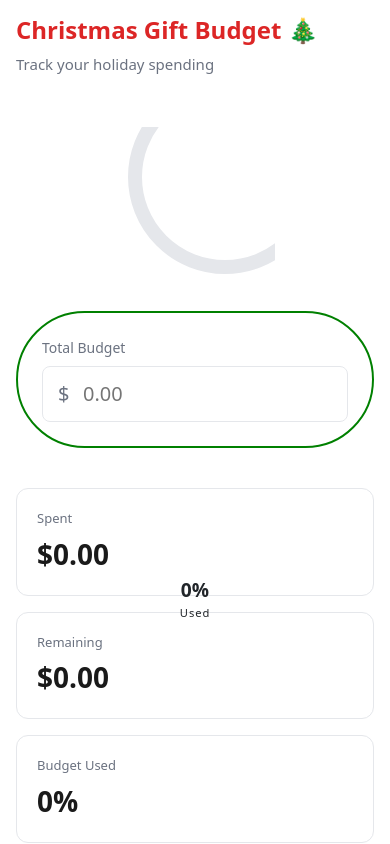
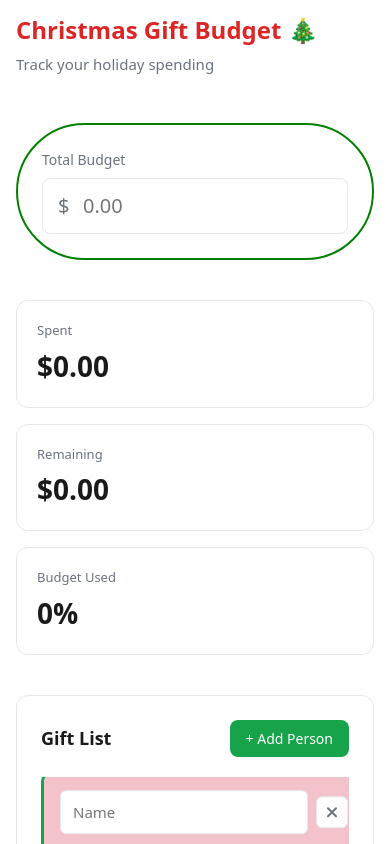
Before and after one commit to gefferyaddai/christ-budget-app, a React (Vite) app: page / in a window 390 px wide. Shown: the top 844 px of the page. Built offline with nearby package versions, Linux system fonts and the light colour scheme.

Commit message:
removed the ring on mobile

```diff
--- a/src/App.css
+++ b/src/App.css
@@ -1,3 +1,4 @@
+/* App.css */
 /* App.css */
 
 * {
@@ -281,21 +282,17 @@ body {
 
 /* Budget ring desktop default */
 .budget-ring-container {
-    order: 2;
-    position: static;
-    margin: 12px auto; /* more breathing room */
-    display: flex;
-    justify-content: center;
-    align-items: center;
-    overflow: visible; /* ensure SVG isn't clipped */
+    position: absolute;
+    top: 32px;
+    right: 40px;
+    z-index: 2;
 }
 
 .budget-ring {
-    width: 160px;
-    height: 160px;
-    overflow: visible; /* ensure inner SVG is fully visible */
+    position: relative;
+    width: 220px;
+    height: 220px;
 }
-
 
 .budget-ring svg {
     transform: rotate(-90deg);
@@ -340,7 +337,7 @@ body {
     }
 }
 
-/* ✅ Mobile layout fix */
+
 @media (max-width: 768px) {
     .app {
         padding: 16px;
@@ -358,16 +355,18 @@ body {
     }
 
     .budget-ring-container {
-        order: 2; /* 👈 moved BEFORE budget card */
+        order: 2;
         position: static;
-        margin: 4px 0 8px;
+        margin: 12px auto;
         display: flex;
         justify-content: center;
         align-items: center;
+        min-height: 140px;
+        overflow: visible;
     }
 
     .budget-card {
-        order: 3; /* 👈 moved AFTER ring */
+        order: 3;
         width: 100%;
     }
 
@@ -381,26 +380,31 @@ body {
     }
 
     .budget-ring {
-        width: 160px;
-        height: 160px;
+        width: 120px;
+        height: 120px;
+        overflow: visible;
     }
 
     .budget-ring svg {
-        width: 160px;
-        height: 160px;
+        width: 120px;
+        height: 120px;
     }
 
     .budget-ring-percent {
-        font-size: 1.2rem;
+        font-size: 1rem;
     }
 
     .budget-ring-caption {
-        font-size: 0.7rem;
+        font-size: 0.65rem;
     }
 
     .people-grid {
         grid-template-columns: 1fr;
         max-height: 260px;
     }
-
 }
+@media (max-width: 768px) {
+    .budget-ring-container {
+        display: none; /* 👈 Hide circle graph entirely on mobile */
+    }
+}
```
